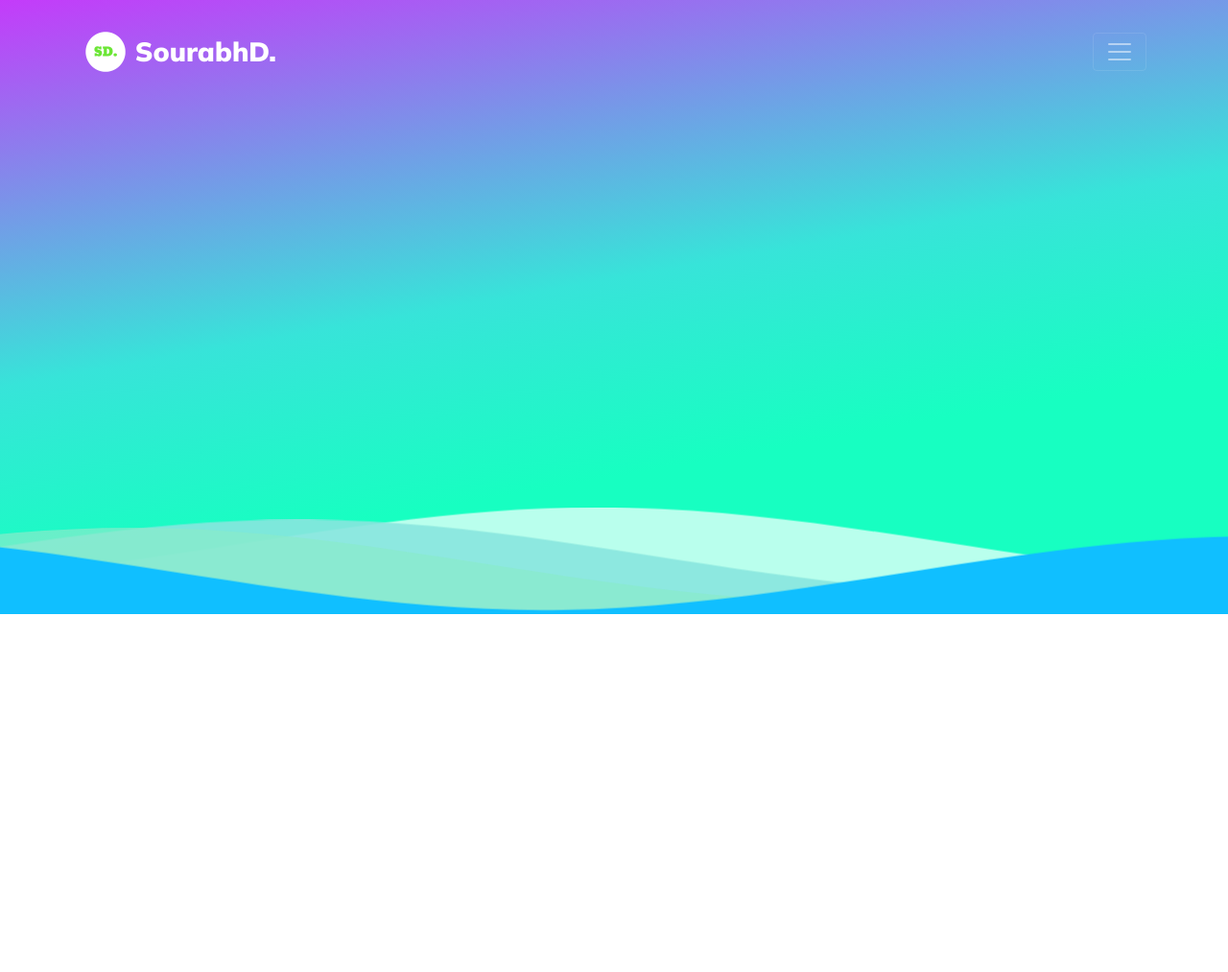
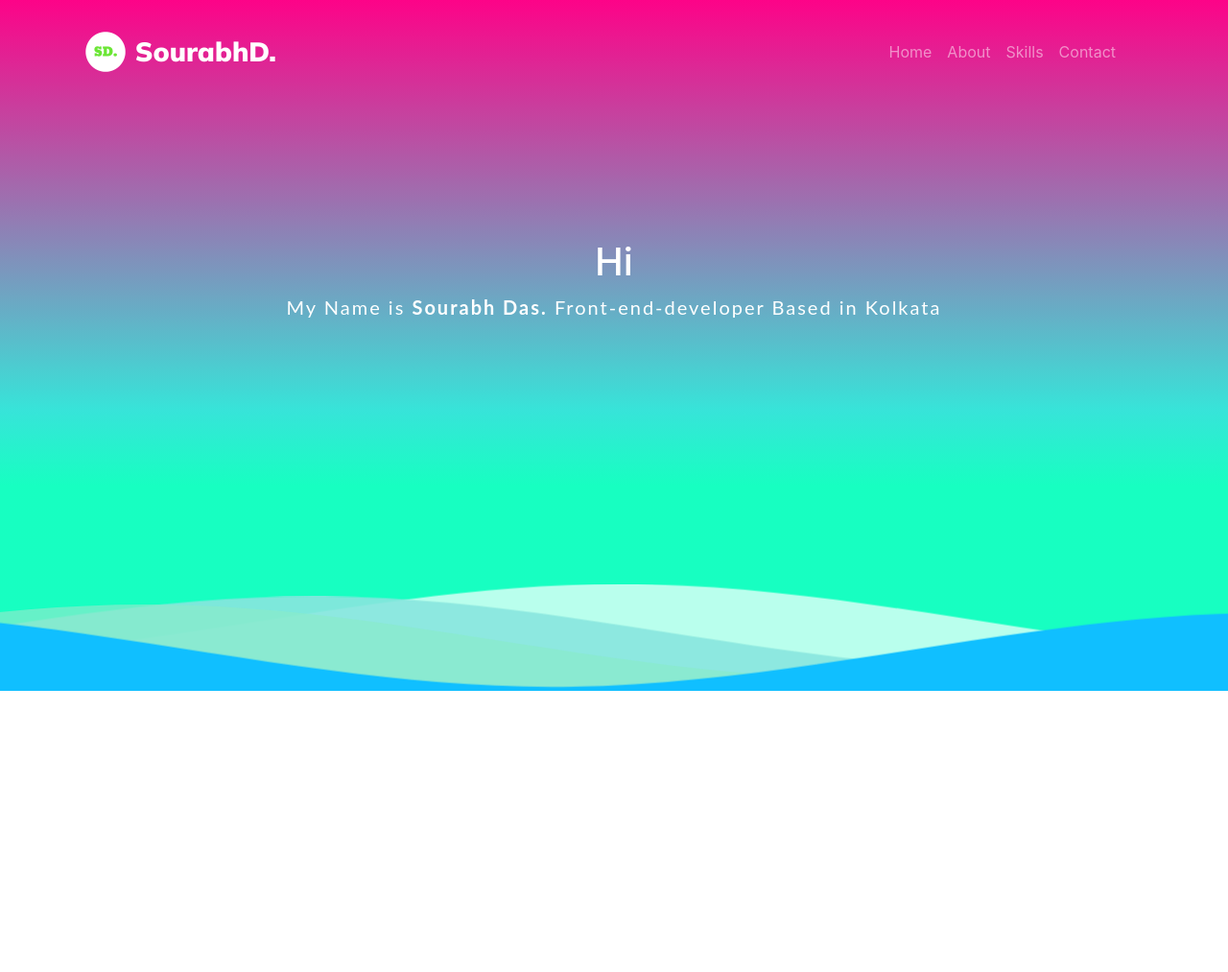
Before and after one commit to Sourabhsweb/MyPortfolio, a plain HTML site: page index.html in a window 1280 px wide. Shown: the whole page at 96% size. Before the commit the page ends 800 px from the top, so only its background shows below. Drawn offline with nearby package versions, Linux system fonts and the light colour scheme.

Commit message:
added intro in wave section

```diff
--- a/app.css
+++ b/app.css
@@ -9,9 +9,28 @@ body{
     font-family: 'Mulish', sans-serif;
     font-weight: 900;
 }
-/* @import url(//fonts.googleapis.com/css?family=Lato:300:400); */
+.sec-1{
+  width: 100%;
+  height: 300px;
+  /* background: #08ca02; */
+  color: #f7fd04;
+  font-size: 50px;
+}
+/* .nav-item a{
+  color: rgb(221, 6, 6);
+} */
+/* .sec-1 strong {
+  color: rgb(0, 0, 0);
 
-/* h1 {
+} */
+/* .sec-1 h1{
+  font-size: 70px;
+  color: black;
+
+}  */
+@import url(//fonts.googleapis.com/css?family=Lato:300:400); */
+
+.wave-intro h1 {
   font-family: 'Lato', sans-serif;
   font-weight:300;
   letter-spacing: 2px;
@@ -19,15 +38,17 @@ body{
 }
 p {
   font-family: 'Lato', sans-serif;
-  letter-spacing: 1px;
-  font-size:14px;
-  color: #333333;
-} */
+  letter-spacing: 2px;
+  font-size:20px;
+  color: #fff
+
+
+}
 
 .header {
   position:relative;
   text-align:center;
-  background: linear-gradient(170deg, rgba(196,59,250,1) 0%, rgba(55,228,217,1) 47%, rgba(0,255,187,0.9110994739692753) 71%);
+  background: linear-gradient(180deg, rgb(253, 3, 136) 0%, rgba(55,228,217,1) 60%, rgba(0,255,187,0.9110994739692753) 71%);
 
   color:white;
 }
@@ -40,7 +61,7 @@ p {
 }
 
 .inner-header {
-  height:65vh;
+  height:75vh;
   width:100%;
   margin: 0;
   padding: 0;
--- a/index.html
+++ b/index.html
@@ -17,7 +17,7 @@
 
       <!-- START HERE -->
 <body id="home" data-spy="scroll" data-target="#main-nav">
-  <nav class="navbar navbar-expand-xxl navbar-dark fixed-top py-4" id="main-nav">
+  <nav class="navbar navbar-expand-md navbar-dark fixed-top py-4" id="main-nav">
     <div class="container">
       <a href="#home" class="navbar-brand">
         <img src="assets/s bwg (1).png" width="50" height="50" alt="">
@@ -27,8 +27,8 @@
           <span class="navbar-toggler-icon"></span>
       </button>
       <div class="collapse navbar-collapse" id="navbarCollapse">
-        <ul class="navbar-nav ml-auto px-4">
-          <li class="nav-item">
+        <ul class="navbar-nav ml-auto px-4 bg-">
+          <li class="nav-item ">
             <a href="#Home" class="nav-link">Home</a>
           </li>
           <li class="nav-item">
@@ -55,6 +55,11 @@ of Simple CSS Waves-->
 <div class="inner-header flex">
 <!--Just the logo.. Don't mind this-->
 
+<div class="intro" >
+  <h1 class="wave-intro">Hi</h1> <p>My Name is <strong>Sourabh Das.</strong>
+<span> Front-end-developer Based in Kolkata</p> </span>
+
+</div>
 </div>
 
 <!--Waves Container-->
@@ -77,9 +82,14 @@ viewBox="0 24 150 28" preserveAspectRatio="none" shape-rendering="auto">
 </div>
 <!--Header ends-->
 
-<!--Content starts-->
+<div class="container sec-1">
+    <div class="col">
+        <div class="col">
 
-<!--Content ends-->
+
+        </div>
+    </div>
+</div>
 
 
 
```
